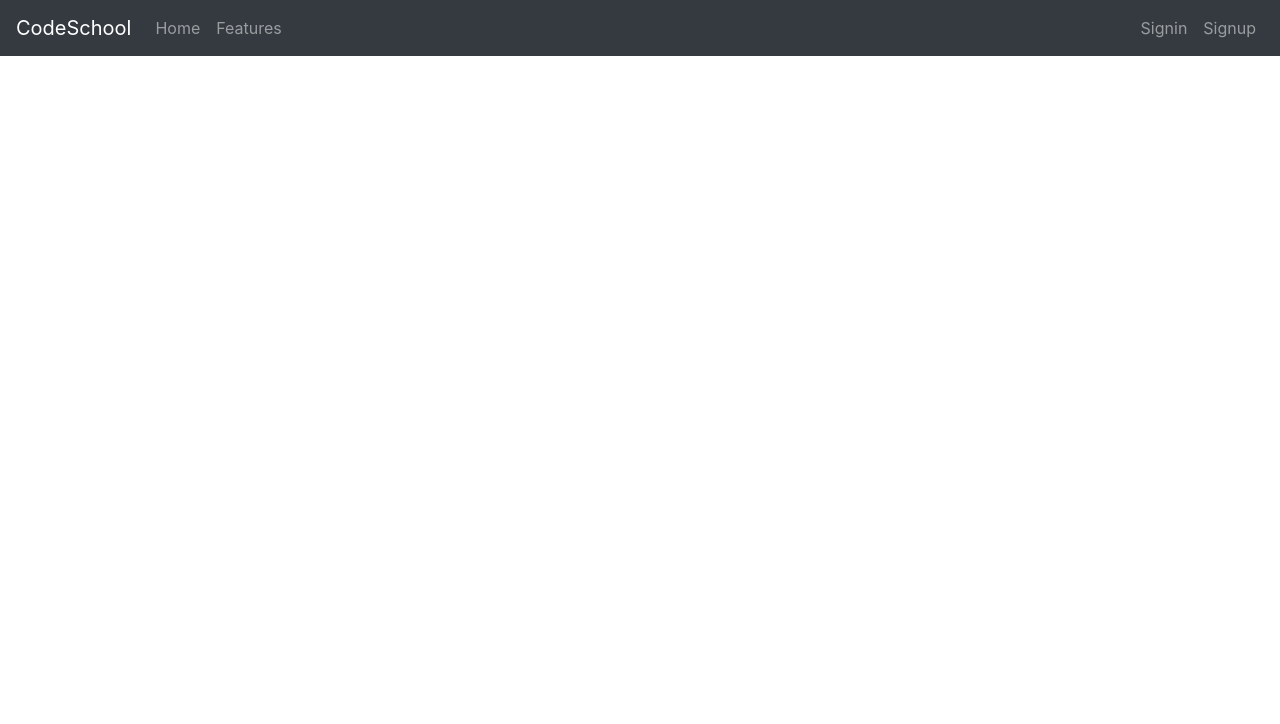
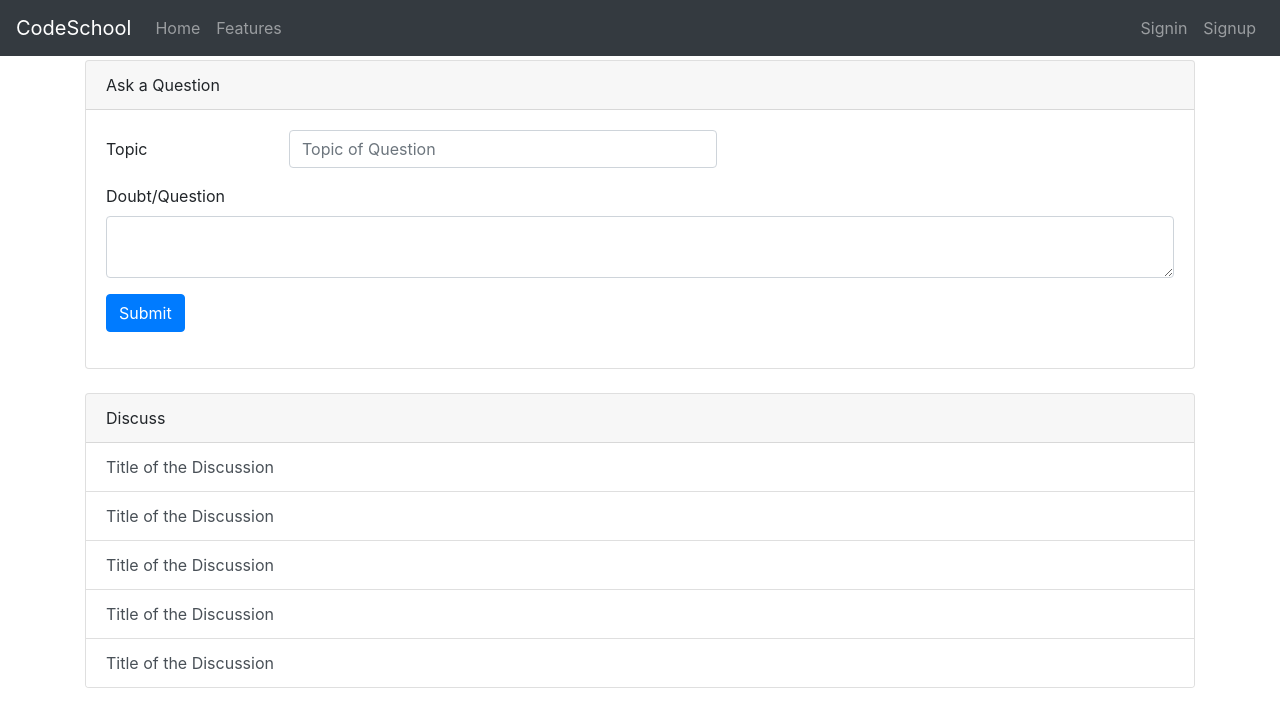
Before and after one commit to tanish36/BEProject, a React (Create React App) app in the folder frontend/: page /Discuss in a window 1280 px wide. Shown: the top 724 px of the page. Built offline with nearby package versions, Linux system fonts and the light colour scheme.

Commit message:
Discuss Forum Created

```diff
--- a/frontend/src/App.js
+++ b/frontend/src/App.js
@@ -1,8 +1,7 @@
 import SignUp from './components/Signup';
 import React, { useState, useEffect } from 'react';
 import SignIn from './components/Signin';
-import AuthService from "./services/auth.service";
-import { Route, Switch, Redirect, useHistory } from "react-router-dom";
+import { Route, Switch, useHistory } from "react-router-dom";
 import Header from './Header';
 import Sidebar from './Sidebar';
 import Profile from './Profile';
@@ -11,6 +10,7 @@ import AddContent from './AddContent';
 import './App.css';
 import { Container, Col, Row } from 'react-bootstrap';
 import Content from './Content';
+import Discuss from './Discuss';
 
 export default function App() {
 
@@ -52,6 +52,7 @@ export default function App() {
               <Route exact path="/Content" component={Content} />
               <Route exact path="/Signup" component={SignUp} />
               <Route exact path="/Signin" component={SignIn} />
+              <Route exact path="/Discuss" component={Discuss} />
             </Switch>
           </Container>
         </Row>
--- /dev/null
+++ b/frontend/src/Discuss.js
@@ -0,0 +1,91 @@
+import React, { useState } from 'react'
+import { Card, ListGroup, Form, Row, Col, Button } from 'react-bootstrap'
+import CircularProgress from '@material-ui/core/CircularProgress';
+import DiscussHeader from './DiscussHeader'
+import DiscussResponse from './DiscussResponse'
+
+
+function Discuss() {
+
+    const [Clicked, setClicked] = useState(false)
+    const [isLoading, setisLoading] = useState(false)
+
+    function handleClick() {
+        console.log("In Discuss handle Click")
+        setisLoading(true);
+
+        // Ask axios to get the data from the backend
+
+        setisLoading(false);
+        setClicked(true);
+
+
+    }
+
+    return (
+        <div>{
+
+            isLoading ?
+                <div className="Loader">
+                    <CircularProgress />
+                </div> : <></>
+        }
+            {
+
+                Clicked ? <>
+                    <br />
+                    <DiscussHeader Topic={"Binary Search"} firstname={"John"} lastname={"Doe"} Rank={"Pupil"} Content={"Hey Buddy How are you this is a sample content for test"} />
+                    <br />
+                    <DiscussResponse firstname={"XYZ"} lastname={"ABC"} Rank={"Newbie"} Title={"My Opinion"} Content={"Give your Opinion"} />
+                    <DiscussResponse firstname={"PQR"} lastname={"ABC"} Rank={"Expert"} Title={"My Opinion"} Content={"Give your Opinion"} />
+                    <DiscussResponse firstname={"STU"} lastname={"ABC"} Rank={"Candidate Master"} Title={"My Opinion"} Content={"Give your Opinion"} />
+                </>
+                    :
+                    <>
+                        <Card>
+                            <Card.Header>Ask a Question</Card.Header>
+                            <Card.Body>
+                                <Form>
+                                    <Form.Group as={Row} controlId="formHorizontalVideo">
+                                        <Form.Label column sm={2}>
+                                            Topic
+                                        </Form.Label>
+
+                                        <Col sm={5}>
+                                            <Form.Control type="link" placeholder="Topic of Question" />
+                                        </Col>
+                                    </Form.Group>
+
+                                    <Form.Group controlId="Form.ControlContent">
+                                        <Form.Label >Doubt/Question</Form.Label>
+                                        <Form.Control as="textarea" rows={2} />
+                                    </Form.Group>
+
+                                    <Form.Group as={Row}>
+                                        <Col sm={{ span: 10 }}>
+                                            <Button type="submit">Submit</Button>
+                                        </Col>
+                                    </Form.Group>
+                                </Form>
+                            </Card.Body>
+                        </Card>
+
+                        <br />
+
+                        <Card>
+                            <Card.Header>Discuss</Card.Header>
+                            <ListGroup variant="flush">
+                                <ListGroup.Item action onClick={handleClick} disabled={isLoading} href="#link" >Title of the Discussion</ListGroup.Item>
+                                <ListGroup.Item action onClick={handleClick} disabled={isLoading} href="#link" >Title of the Discussion</ListGroup.Item>
+                                <ListGroup.Item action onClick={handleClick} disabled={isLoading} href="#link" >Title of the Discussion</ListGroup.Item>
+                                <ListGroup.Item action onClick={handleClick} disabled={isLoading} href="#link" >Title of the Discussion</ListGroup.Item>
+                                <ListGroup.Item action onClick={handleClick} disabled={isLoading} href="#link" >Title of the Discussion</ListGroup.Item>
+                            </ListGroup>
+                        </Card>
+                    </>
+            }
+        </div >
+    )
+}
+
+export default Discuss
--- /dev/null
+++ b/frontend/src/DiscussAnswer.js
@@ -0,0 +1,46 @@
+import React, { useState } from 'react'
+import { Card, Row, Col, Button, Form } from 'react-bootstrap'
+import { Redirect } from 'react-router-dom/cjs/react-router-dom.min';
+
+function DiscussAnswer({ Title, Content }) {
+
+    const [isSubmitted, setisSubmitted] = useState(false);
+
+    //TO-DO : Implement the Submission of Answer;
+    function handleSubmit(event) {
+        setisSubmitted(true);
+    }
+
+    return (
+        < div >
+            {
+                isSubmitted ? <Redirect to="/Discuss" /> :
+                    <Card>
+                        <Card.Body>
+                            <Card.Title>{Title}</Card.Title>
+
+                            <Card.Text>
+                                {Content}
+                            </Card.Text>
+                            <br />
+                            <Form>
+
+                                <Form.Group controlId="Form.ControlContent">
+                                    <Form.Label >Answer</Form.Label>
+                                    <Form.Control as="textarea" rows={10} />
+                                </Form.Group>
+
+                                <Form.Group as={Row}>
+                                    <Col sm={{ span: 10 }}>
+                                        <Button type="submit">Submit</Button>
+                                    </Col>
+                                </Form.Group>
+                            </Form>
+                        </Card.Body>
+                    </Card>
+            }
+        </div >
+    )
+}
+
+export default DiscussAnswer
--- /dev/null
+++ b/frontend/src/DiscussHeader.js
@@ -0,0 +1,36 @@
+import React, { useState } from 'react'
+import { Card, Button } from 'react-bootstrap'
+import DiscussAnswer from './DiscussAnswer'
+
+function DiscussHeader({ Topic, firstname, lastname, Rank, Content }) {
+
+    const [clicked, setclicked] = useState(false)
+    // TO - DO : Implement this function;
+    function handleOnclick(event) {
+        setclicked(true);
+    }
+
+    return (
+        <>
+            {
+                clicked ?
+                    <>
+                        <DiscussAnswer Title={Topic} Content={Content} />
+                    </> :
+                    <Card>
+                        <Card.Header>{firstname} {lastname} , {Rank}</Card.Header>
+                        <Card.Body>
+                            <Card.Title>{Topic}</Card.Title>
+                            <Card.Text>
+                                {Content}
+                            </Card.Text>
+                            <Button variant="primary" onClick={handleOnclick}>Answer</Button>
+                        </Card.Body>
+                    </Card>
+            }
+        </>
+
+    )
+}
+
+export default DiscussHeader
--- /dev/null
+++ b/frontend/src/DiscussResponse.js
@@ -0,0 +1,21 @@
+import React from 'react'
+import { Card } from 'react-bootstrap'
+
+function DiscussResponse({ firstname, lastname, Rank, Title, Content }) {
+    return (
+        <>
+            <Card border="success">
+                <Card.Header>{firstname}  {lastname} , {Rank}</Card.Header>
+                <Card.Body>
+                    <Card.Title>{Title}</Card.Title>
+                    <Card.Text>
+                        {Content}
+                    </Card.Text>
+                </Card.Body>
+            </Card>
+            <br />
+        </>
+    )
+}
+
+export default DiscussResponse
--- a/frontend/src/Sidebar.js
+++ b/frontend/src/Sidebar.js
@@ -23,6 +23,9 @@ export default function Sidebar(isLoggedIn) {
                         <Nav.Item>
                             <Nav.Link href="/AddContent" eventKey="link-4">Add Content</Nav.Link>
                         </Nav.Item>
+                        <Nav.Item>
+                            <Nav.Link href="/Discuss" eventKey="link-5">Discuss</Nav.Link>
+                        </Nav.Item>
                     </Nav >
 
                     : <></>
```
Also changed, not shown: 1 other file (tests, documents, lock files or other folders).
